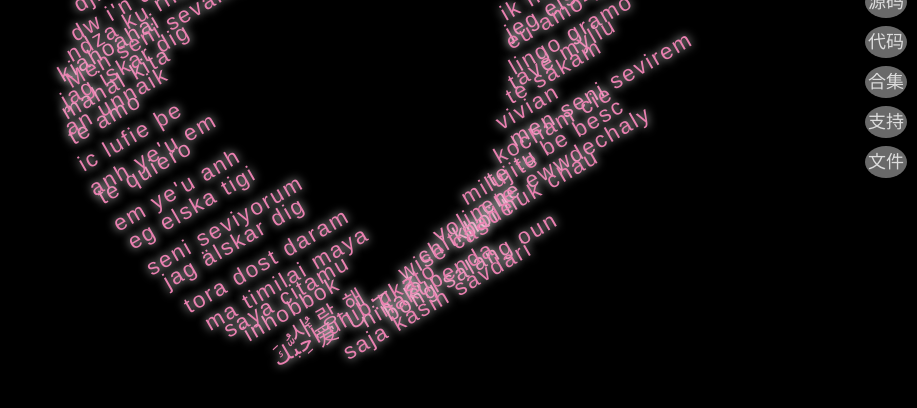
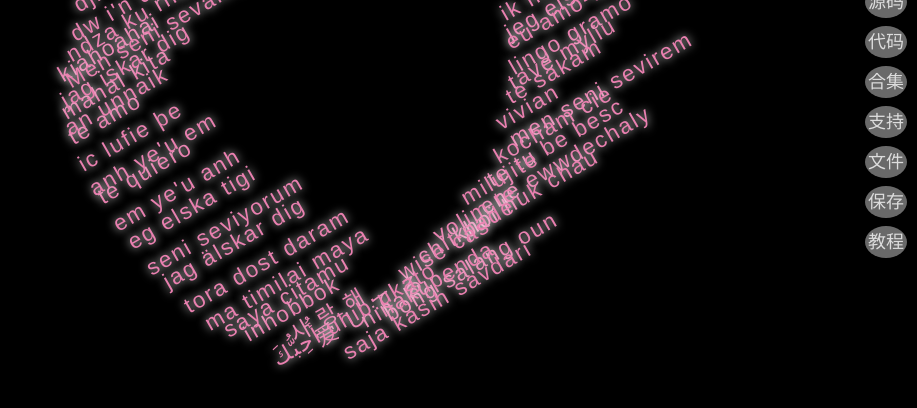
Before and after one commit to love99you/iloveyou8, a plain HTML site: page index.html in a window 1280 px wide. Shown: the part 294-702 px from the top of the page, without its empty margins (363-1280 px from the left). Drawn offline with Linux system fonts and the light colour scheme; a script that the page names is missing.

Commit message:
Update index.html

```diff
--- a/index.html
+++ b/index.html
@@ -724,6 +724,8 @@ body {
 <a href="https://pan.xunlei.com/s/VNlDcB3ABz0oNSOEv5mpSE_tA1?pwd=97rw#" style="position: fixed; top: 45%; right: 10px; width: 40px; height: 30px; z-index: 999; background: #696969; border-radius: 50%; padding: 1.0px; text-align: center; color: #ddd; text-decoration: none; line-height: 30px; font-size: 18px;">合集</a>
 <a href="https://mp.weixin.qq.com/s/CImse_lRLCDjB3WzAqRp1Q" style="position: fixed; top: 50%; right: 10px; width: 40px; height: 30px; z-index: 999; background: #696969; border-radius: 50%; padding: 1.0px; text-align: center; color: #ddd; text-decoration: none; line-height: 30px; font-size: 18px;">支持</a>
 <a href="https://pan.xunlei.com/s/VO1dLN6rfBTIpMa_bYISLRcFA1?pwd=y2zh#" style="position: fixed; top: 55%; right: 10px; width: 40px; height: 30px; z-index: 999; background: #696969; border-radius: 50%; padding: 1.0px; text-align: center; color: #ddd; text-decoration: none; line-height: 30px; font-size: 18px;">文件</a>
+<a href="https://pan.quark.cn/s/96dc82d97328" style="position: fixed; top: 60%; right: 10px; width: 40px; height: 30px; z-index: 999; background: #696969; border-radius: 50%; padding: 1.0px; text-align: center; color: #ddd; text-decoration: none; line-height: 30px; font-size: 18px;">保存</a>
+<a href="https://mp.weixin.qq.com/s/CovVpUzHJEN8in50HO_jbQ" style="position: fixed; top: 65%; right: 10px; width: 40px; height: 30px; z-index: 999; background: #696969; border-radius: 50%; padding: 1.0px; text-align: center; color: #ddd; text-decoration: none; line-height: 30px; font-size: 18px;">教程</a>
 
   <div id="ui">
   <div class="love">
```
